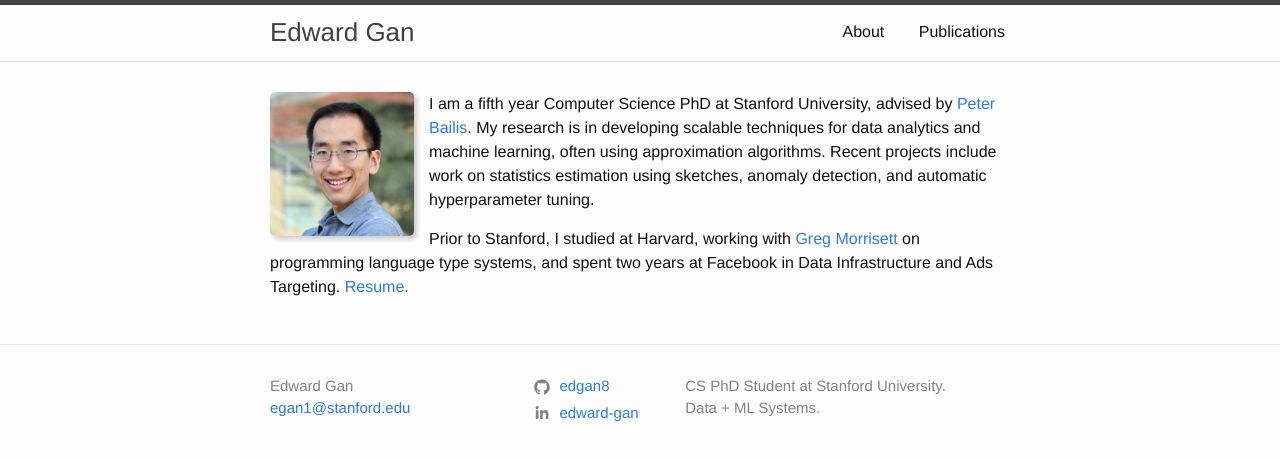
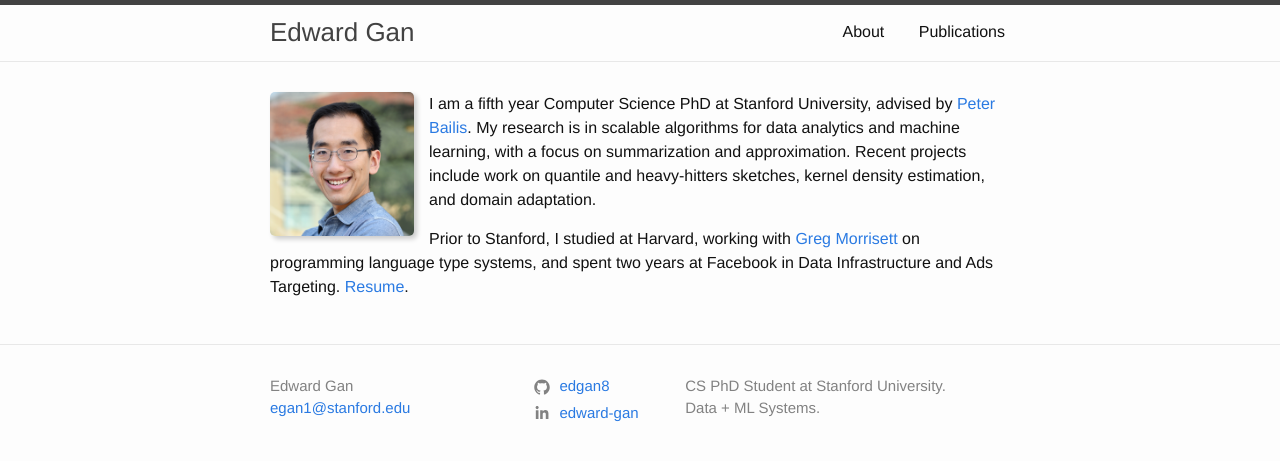
Before and after one commit to edgan8/edgan8.github.io, a Jekyll site: the page built from index.md, in a window 1280 px wide. Shown: the top 461 px of the page. Built offline with Jekyll 4.4.1, drawn with Linux system fonts in a browser that asks for light colours.

Commit message:
storyboard preprint

```diff
--- a/index.md
+++ b/index.md
@@ -7,8 +7,8 @@ title: About
 permalink: /
 ---
 I am a fifth year Computer Science PhD at Stanford University, advised by [Peter Bailis](http://www.bailis.org/).
-My research is in developing scalable techniques for data analytics and machine learning, often using approximation algorithms.
-Recent projects include work on statistics estimation using sketches, anomaly detection, and automatic hyperparameter tuning.
+My research is in scalable algorithms for data analytics and machine learning, with a focus on summarization and approximation.
+Recent projects include work on quantile and heavy-hitters sketches, kernel density estimation, and domain adaptation.
 
 Prior to Stanford, I studied at Harvard,
 working with [Greg Morrisett](http://www.cs.cornell.edu/~jgm/) on programming language type systems,
```
